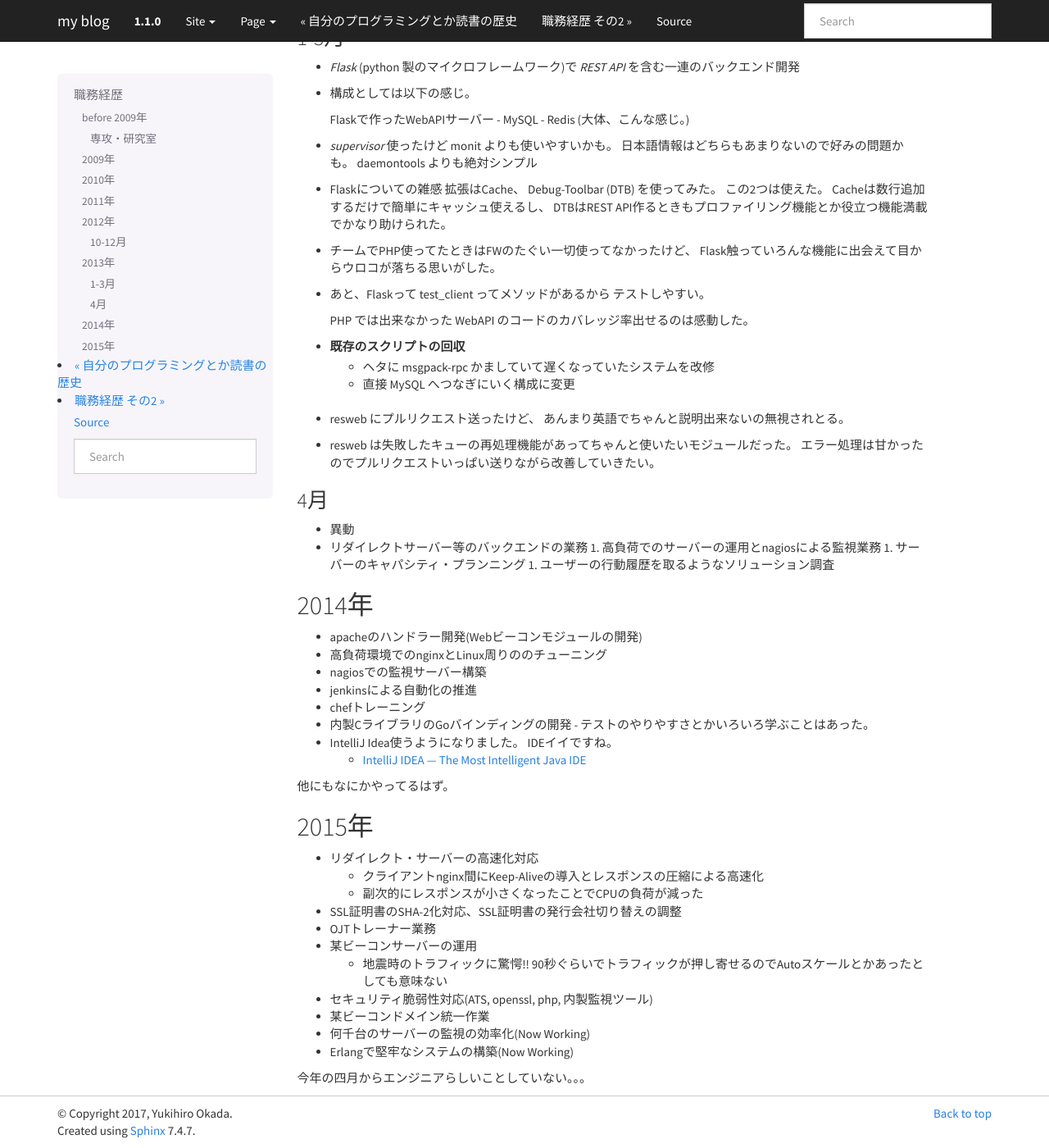
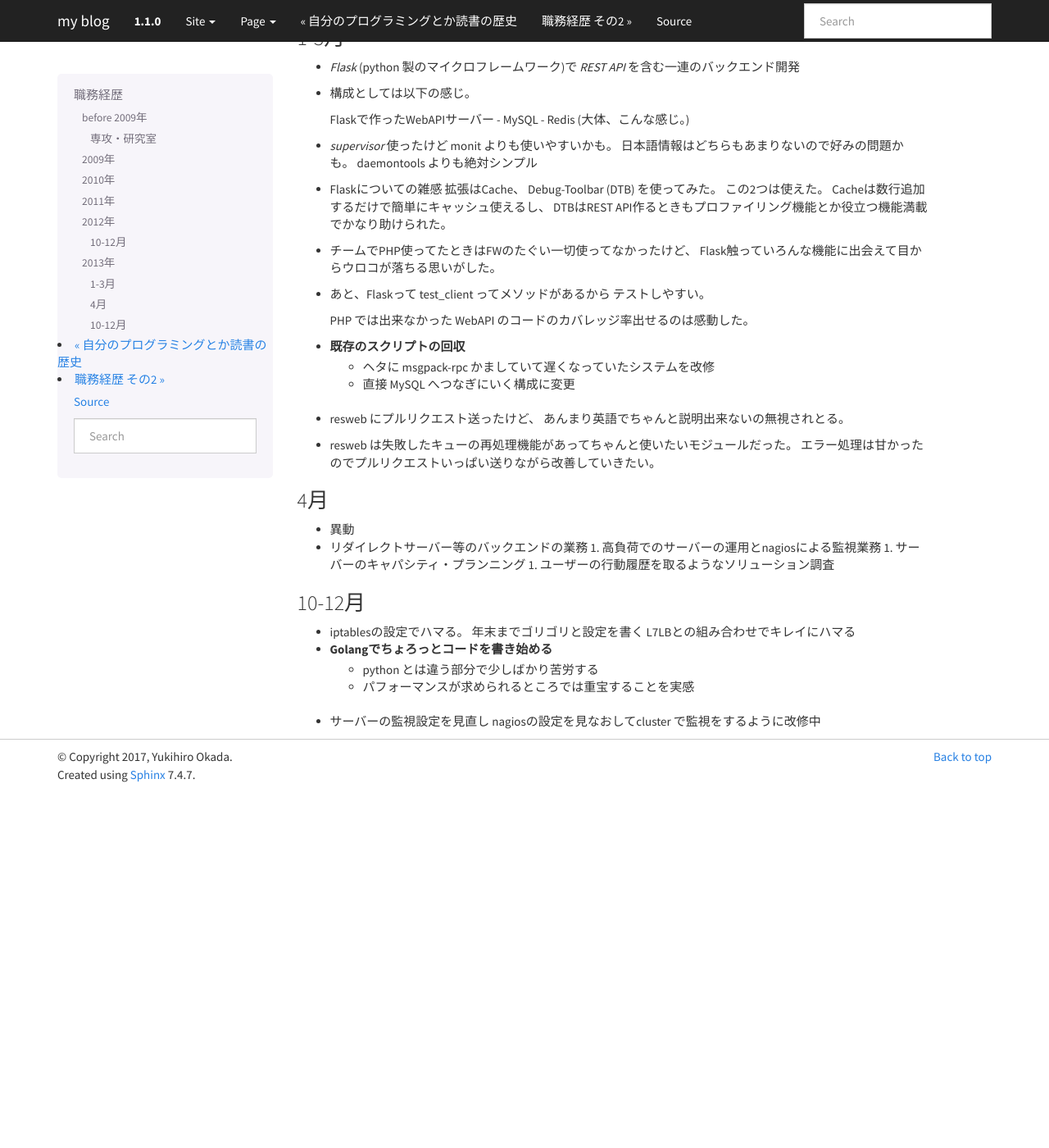
Before and after one commit to yuokada/yuokada.github.com, a Sphinx documentation site: the page built from source/history.rst, in a window 1280 px wide and 1400 px high, scrolled down 989 px. Shown: the whole window at 82% size. Built offline with Sphinx 7.4.7, drawn with Linux system fonts in a browser that asks for light colours; after the commit the page ends 1955 px from its top, so only the background shows below that.

Commit message:
Merge fix_readme

```diff
--- a/source/history.rst
+++ b/source/history.rst
@@ -93,40 +93,13 @@ before 2009年
   1. サーバーのキャパシティ・プランニング
   1. ユーザーの行動履歴を取るようなソリューション調査
 
-2014年
-======
+10-12月
+-------
 
-- apacheのハンドラー開発(Webビーコンモジュールの開発)
-- 高負荷環境でのnginxとLinux周りののチューニング
-- nagiosでの監視サーバー構築
-- jenkinsによる自動化の推進
-- chefトレーニング
-- 内製CライブラリのGoバインディングの開発
-  - テストのやりやすさとかいろいろ学ぶことはあった。
-- IntelliJ Idea使うようになりました。 IDEイイですね。
-
-  - `IntelliJ IDEA — The Most Intelligent Java IDE <https://www.jetbrains.com/idea/>`_
-
-他にもなにかやってるはず。
-
-2015年
-======
-
-- リダイレクト・サーバーの高速化対応
-
-  - クライアントnginx間にKeep-Aliveの導入とレスポンスの圧縮による高速化
-  - 副次的にレスポンスが小さくなったことでCPUの負荷が減った
-
-- SSL証明書のSHA-2化対応、SSL証明書の発行会社切り替えの調整
-- OJTトレーナー業務
-- 某ビーコンサーバーの運用
-
-  - 地震時のトラフィックに驚愕!! 90秒ぐらいでトラフィックが押し寄せるのでAutoスケールとかあったとしても意味ない
-
-- セキュリティ脆弱性対応(ATS, openssl, php, 内製監視ツール)
-- 某ビーコンドメイン統一作業
-- 何千台のサーバーの監視の効率化(Now Working)
-- Erlangで堅牢なシステムの構築(Now Working)
-
-
-今年の四月からエンジニアらしいことしていない。。。
+- iptablesの設定でハマる。 年末までゴリゴリと設定を書く
+  L7LBとの組み合わせでキレイにハマる
+- Golangでちょろっとコードを書き始める
+    - python とは違う部分で少しばかり苦労する
+    - パフォーマンスが求められるところでは重宝することを実感
+- サーバーの監視設定を見直し
+  nagiosの設定を見なおしてcluster で監視をするように改修中
```
Also changed, not shown: requirements.txt (+6 -5 lines), source/skill.rst (+48 -55 lines).
